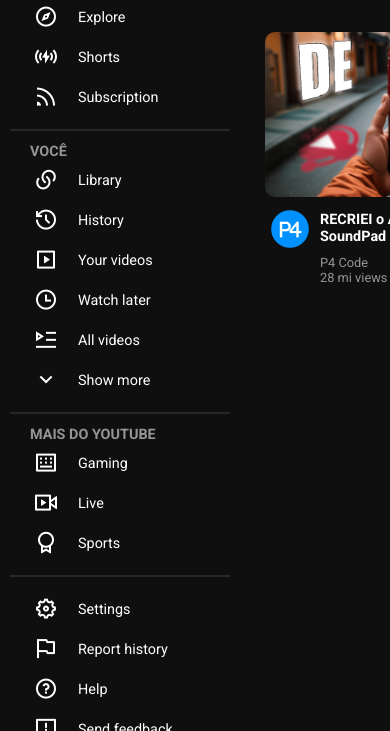
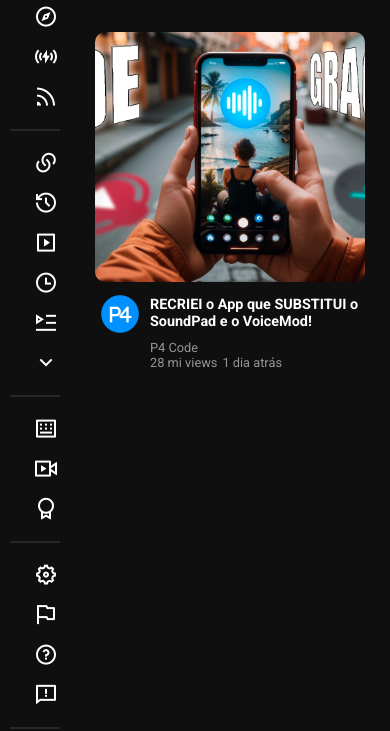
Before and after one commit to Pablo321123/Youtube-Jr-JS, a website: page FrontEnd/index.html in a window 390 px wide. Shown: the part 113-844 px from the top of the page. Drawn offline with nearby package versions, Linux system fonts and the light colour scheme.

Commit message:
Responsividade adicionada

```diff
--- a/FrontEnd/index.html
+++ b/FrontEnd/index.html
@@ -45,7 +45,7 @@
                 <a href="#" class="sidebar-item"><i class="ri-wireless-charging-line"></i>Shorts</a>
                 <a href="#" class="sidebar-item"><i class="ri-rss-line"></i>Subscription</a>
                 <hr>
-                <h4 class="explore">Você</h4>
+                <h4 class="more">Você</h4>
                 <a href="#" class="sidebar-item"><i class="ri-links-line"></i>Library</a>
                 <a href="#" class="sidebar-item"><i class="ri-history-line"></i>History</a>
                 <a href="#" class="sidebar-item"><i class="ri-video-line"></i>Your videos</a>
@@ -63,6 +63,7 @@
                 <a href="#" class="sidebar-item"><i class="ri-question-line"></i>Help</a>
                 <a href="#" class="sidebar-item"><i class="ri-feedback-line"></i>Send feedback</a>
                 <hr>
+                <div class="more">
                     <h5>Sobre Imprensa</h5>
                     <h5>Direitos autorais</h5>
                     <h5>Entre em contato</h5>
@@ -74,6 +75,7 @@
                     <h5>Como funciona o YouTube</h5>
                     <h5>Testar os novos recursos</h5>
                     <h5>© 2023 P4 Code</h5>
+                </div>
             </div>
         </div>
         <div class="content">
@@ -120,6 +122,7 @@
                         </div>
                     </div>
                 </div>
+
             </div>
         </div>
     </div>
--- a/FrontEnd/styles.css
+++ b/FrontEnd/styles.css
@@ -290,7 +290,7 @@
 
 .video-container {
     display: grid;
-    grid-template-columns: repeat(4, 1fr);
+    grid-template-columns: repeat(5, 1fr);
     grid-gap: 18px;
     padding: 20px 25px;
     background-color: #0f0f0f;
@@ -316,7 +316,7 @@
     position: relative;
     transition: .5s;
     transition-delay: .05s;
-    width: 293px;
+    max-width: 293px;
 }
 
 .video-content {
@@ -328,7 +328,7 @@
 
 .video-box {
     position: relative;
-    width: 293px;
+    width: auto;
     height: 165px;
     display: block;
 }
@@ -406,7 +406,7 @@
     color: #fff;
 }
 
-.btn:hover i{
+.btn:hover i {
     color: #fff;
 }
 
@@ -443,3 +443,62 @@
 .video-content:hover .thumb {
     border-radius: 0px;
 }
+
+/* Reponsive */
+
+
+@media(max-width:1600px) {
+    .video-container {
+        grid-template-columns: repeat(4, 1fr);
+    }
+}
+
+@media(max-width:1200px) {
+    .sidebar {
+        width: 70px;
+        overflow-x: hidden;
+    }
+
+    .more {
+        display: none;
+    }
+
+    .content {
+        width: calc(100vw - 70px);
+    }
+}
+
+@media(max-width:1050px) {
+    .video-container {
+        grid-template-columns: repeat(3, 1fr);
+    }
+}
+
+@media(max-width:820px) {
+    .video-container {
+        grid-template-columns: repeat(2, 1fr);
+    }
+}
+
+@media(max-width:600px) {
+    .video-container {
+        grid-template-columns: 1fr;
+    }
+
+    .video-content-cover {
+        max-width: 100%;
+    }
+
+    .video-box {
+        height: 250px;
+    }
+
+    .search-container,
+    .ri-grid-fill {
+        display: none;
+    }
+
+    .header{
+        padding-right: 10px;
+    }
+}
```
Lines whose indentation alone changed are shown as unchanged.
